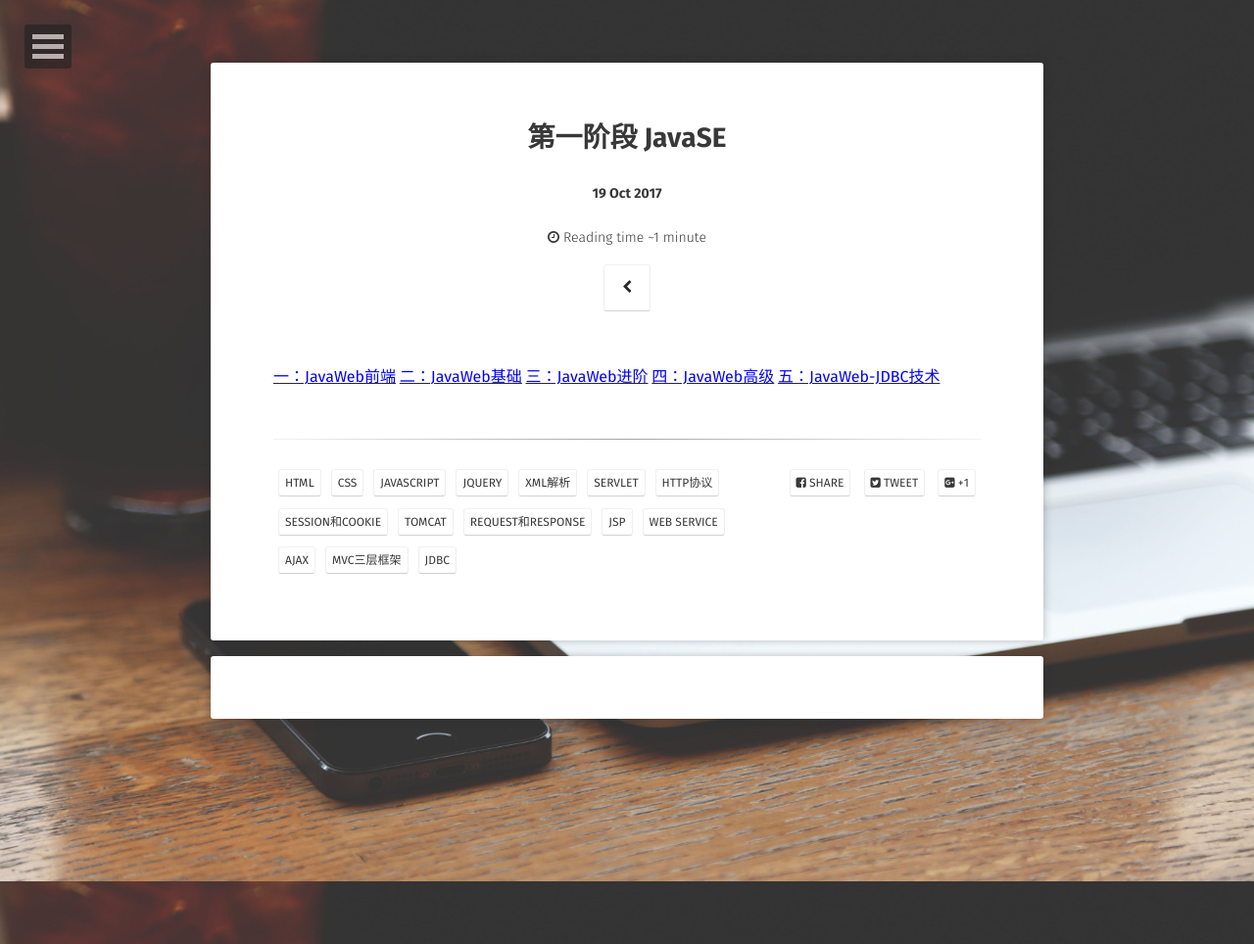
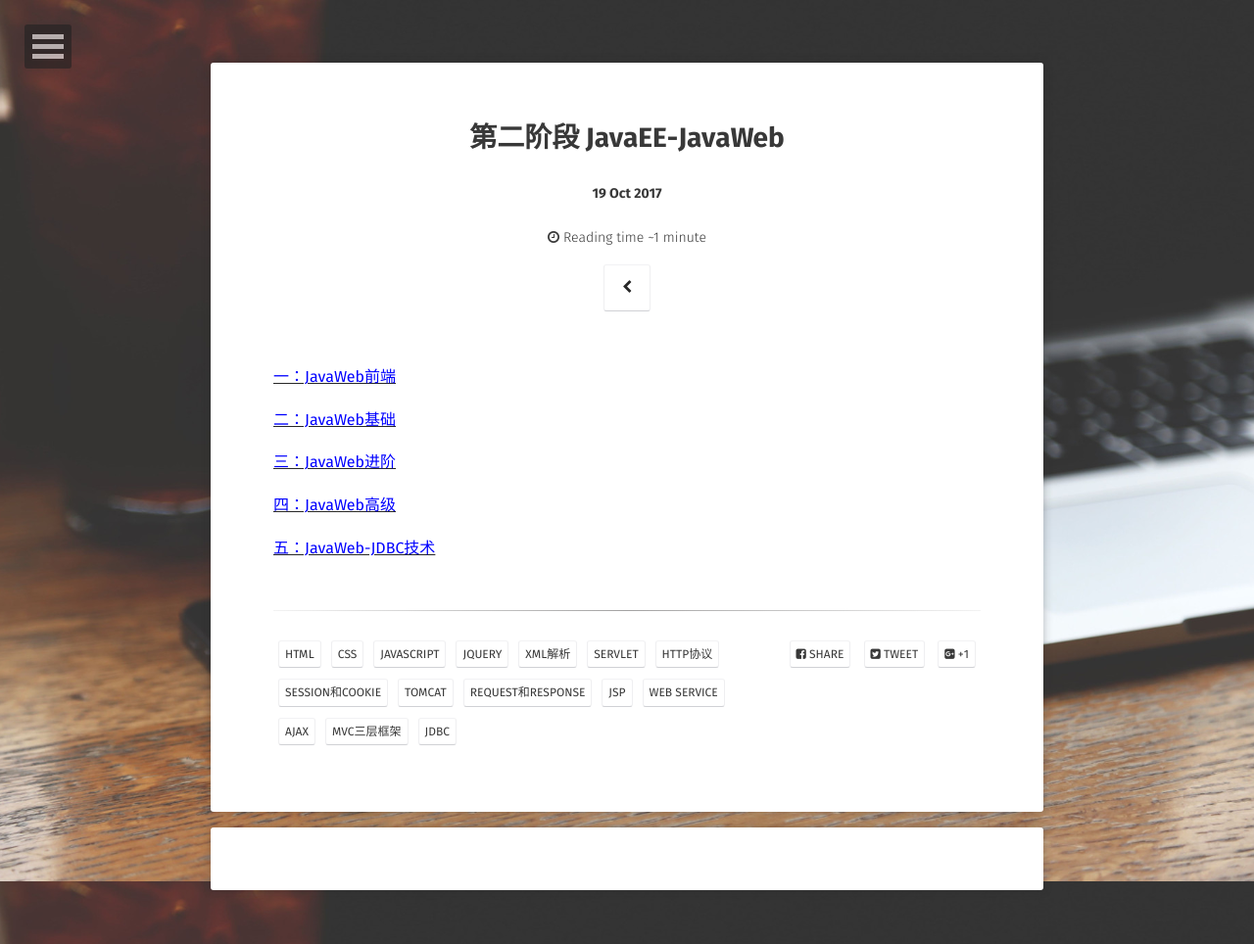
Before and after one commit to jackieliutao/javaStudyRoute, a Jekyll site: the page built from _posts/2017-10-19-第二阶段 JavaEE-JavaWeb.md, in a window 1280 px wide. Shown: the whole page at 98% size. Built offline with Jekyll 4.4.1, drawn with Linux system fonts in a browser that asks for light colours; some web fonts are replaced; comment, search, counter and statistics services are not loaded.

Commit message:
搭建学习框架目录

```diff
--- a/_posts/2017-10-19-第二阶段 JavaEE-JavaWeb.md
+++ b/_posts/2017-10-19-第二阶段 JavaEE-JavaWeb.md
@@ -1,6 +1,6 @@
 ---
 layout: post
-title:  "第一阶段 JavaSE"
+title:  "第二阶段 JavaEE-JavaWeb"
 date:   2017-10-19
 excerpt: "本篇文章主要讲解关于JavaSE的相关知识。"
 tag:
@@ -23,7 +23,11 @@ comments: true
 ---
 
 [<font color="blue" size="3">一：JavaWeb前端</font>](https://jackieliutao.github.io/javaStudyRoute/pages/第二阶段/JavaWeb前端/)
+
 [<font color="blue" size="3">二：JavaWeb基础</font>](https://jackieliutao.github.io/javaStudyRoute/pages/第二阶段/JavaWeb基础/)
+
 [<font color="blue" size="3">三：JavaWeb进阶</font>](https://jackieliutao.github.io/javaStudyRoute/pages/第二阶段/JavaWeb进阶/)
+
 [<font color="blue" size="3">四：JavaWeb高级</font>](https://jackieliutao.github.io/javaStudyRoute/pages/第二阶段/JavaWeb高级/)
+
 [<font color="blue" size="3">五：JavaWeb-JDBC技术</font>](https://jackieliutao.github.io/javaStudyRoute/pages/第二阶段/JavaWeb-JDBC技术/)
```
